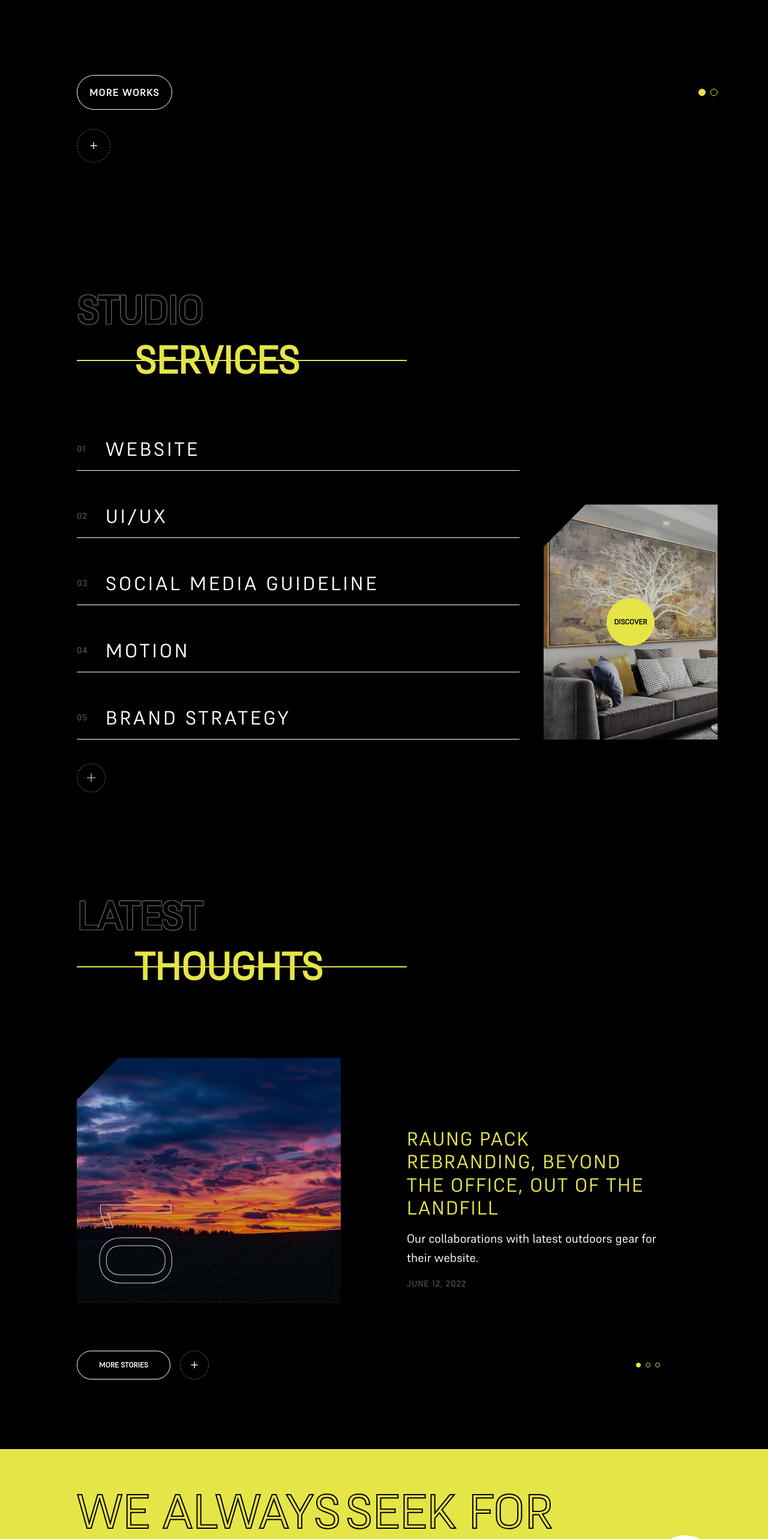
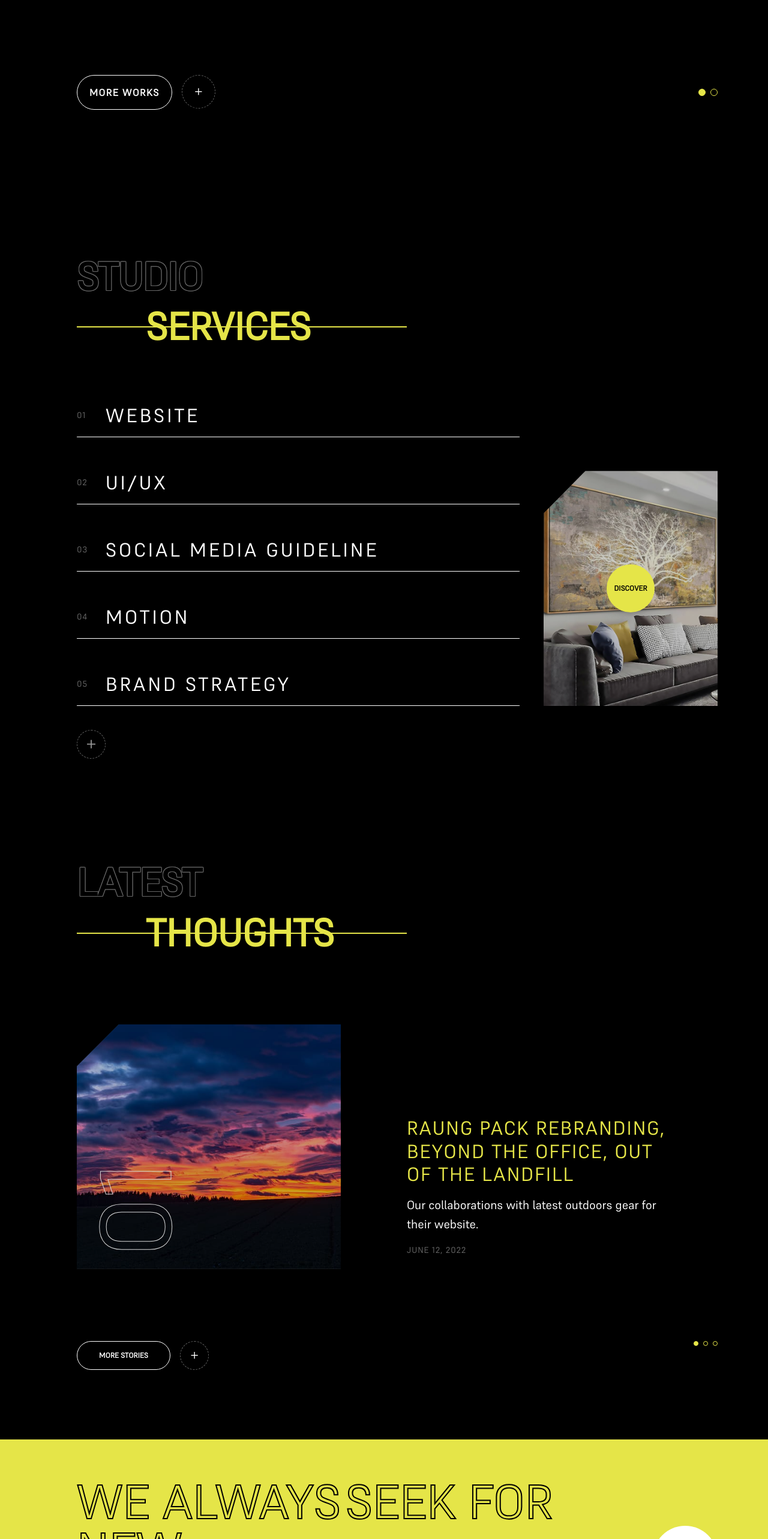
Before and after one commit to mosikkaa/NextProject, a Next.js app in the folder my-app/: page / in a window 1280 px wide. Shown: the part 4800-7366 px from the top of the page at 60% size. Built offline with nearby package versions, Linux system fonts and the light colour scheme; a web font is replaced by a local one.

Commit message:
Refactoring

```diff
--- a/my-app/app/components/atoms/SectionTitle/SectionTitle.tsx
+++ b/my-app/app/components/atoms/SectionTitle/SectionTitle.tsx
@@ -9,12 +9,12 @@ interface SectionTitleProps {
 const SectionTitle: React.FC<SectionTitleProps> = ({ title, subtitle }) => {
   return (
     <motion.div initial={{ opacity: 0, y: 30 }} whileInView={{ opacity: 1, y: 0 }} viewport={{ once: true, amount: 0.2 }} transition={{ duration: 0.8, ease: "easeOut" }}  className="relative max-w-[550px]  w-full flex flex-col font-supreme leading-[1.1] md:leading-[1.6] overflow-hidden pt-22 pb-12 md:py-20">
-      <h2 className="[text-shadow:-1px_-1px_0_#666666,1px_-1px_0_#666666,-1px_1px_0_#666666,1px_1px_0_#666666,0_-1px_0_#666666,0_1px_0_#666666,-1px_0_0_#666666,1px_0_0_#666666] md:text-[64px] text-[56px] font-bold text-black uppercase">
+      <h2 className="[text-shadow:-1px_-1px_0_#666666,1px_-1px_0_#666666,-1px_1px_0_#666666,1px_1px_0_#666666,0_-1px_0_#666666,0_1px_0_#666666,-1px_0_0_#666666,1px_0_0_#666666] sm:text-[64px] text-[48px] font-bold text-black uppercase">
         {title}
       </h2>
       <div className="flex items-center relative z-10">
         <div className="w-full shrink-0 bg-[#e5e548] h-[2px] absolute z-10 " />
-        <span className="sm:text-[64px] text-[48px] font-bold leading-none mdml-[159px] ml-[96px] text-[#E5E548] uppercase whitespace-nowrap w-full">
+        <span className="sm:text-[64px] text-[48px] font-bold leading-none sm:ml-[115px] ml-[86px] text-[#E5E548] uppercase whitespace-nowrap w-full">
           {subtitle}
         </span>
       </div>
--- a/my-app/app/components/atoms/Solutions/Solutions.tsx
+++ b/my-app/app/components/atoms/Solutions/Solutions.tsx
@@ -2,7 +2,7 @@ import { motion } from "motion/react"
 
 const Solutions = () => {
     return (
-        <motion.div initial={{ opacity: 0, y: 30 }} whileInView={{ opacity: 1, y: 0 }} viewport={{ once: true, amount: 0.2 }} transition={{ duration: 0.8, ease: "easeOut" }}  className='tracking-wider [text-shadow:-1px_-1px_0_#666666,1px_-1px_0_#666666,-1px_1px_0_#666666,1px_1px_0_#666666,0_-1px_0_#666666,0_1px_0_#666666,-1px_0_0_#666666,1px_0_0_#666666] leading-[100%] font-bold text-[54px] lg:text-[88px]'>
+        <motion.div initial={{ opacity: 0, y: 30 }} whileInView={{ opacity: 1, y: 0 }} viewport={{ once: true, amount: 0.2 }} transition={{ duration: 0.8, ease: "easeOut" }}  className='tracking-wider [text-shadow:-1px_-1px_0_#666666,1px_-1px_0_#666666,-1px_1px_0_#666666,1px_1px_0_#666666,0_-1px_0_#666666,0_1px_0_#666666,-1px_0_0_#666666,1px_0_0_#666666] leading-[100%] font-bold text-[50px] lg:text-[88px]'>
             WE BUILD IMMERSIVE DESIGN
             <span className='text-shadow-none decoration-3 text-[#E5E548] [-webkit-text-stroke:0px]'>
                 <div className="flex sm:inline-flex  items-center max-w-[350px] sm:max-w-[350px] lg:max-w-[800px] lg:w-[580px] relative z-10">
--- a/my-app/app/components/molecules/Latest/Latest.tsx
+++ b/my-app/app/components/molecules/Latest/Latest.tsx
@@ -1,4 +1,4 @@
-import { useState, useEffect } from "react";
+import {useState, useEffect, useRef} from "react";
 import Image from "next/image";
 import { motion, AnimatePresence } from "motion/react";
 import SectionTitle from "../../atoms/SectionTitle/SectionTitle";
@@ -109,7 +109,7 @@ const Latest = ({ sectionRef }: SectionProps) => {
     >
       <SectionTitle title="LATEST" subtitle="THOUGHTS" />
 
-      <div className="pr-[9%] w-full">
+      <div className="pr-[9%] sm:pr-0 w-full">
         <AnimatePresence mode="wait">
           {!showAll ? (
             <motion.div
@@ -183,7 +183,7 @@ const Latest = ({ sectionRef }: SectionProps) => {
                     animate={{ opacity: 1, x: 0 }}
                     exit={{ opacity: 0, x: -30 }}
                     transition={{ duration: 0.5, ease: "easeOut" }}
-                    className="flex flex-col gap-4 max-w-[621px] pb-5"
+                    className="flex flex-col gap-4 max-w-[621px] pb-5 pr-[7%]"
                   >
                     <h3 className="text-[24px] lg:text-[32px] font-medium tracking-[2px] leading-[120%] text-[#E5E548] uppercase">
                       {currentStory.title}
@@ -274,7 +274,7 @@ const Latest = ({ sectionRef }: SectionProps) => {
           transition={{ duration: 0.8, ease: "easeOut" }}
           className="flex justify-between items-center pb-0 md:pb-[116px] w-full max-w-[1210px] gap-4"
         >
-          <div className="flex items-center gap-4 w-full md:w-auto">
+          <div className="flex items-start gap-4 pt-10 w-full md:w-auto">
             <LatestBtn
               onClick={() => setShowAll(!showAll)}
               text={showAll ? "LESS STORIES" : "MORE STORIES"}
--- a/my-app/app/components/molecules/LatestProjects/LatestProjects.tsx
+++ b/my-app/app/components/molecules/LatestProjects/LatestProjects.tsx
@@ -11,14 +11,14 @@ import hikingGears from "../../../../public/hikingGears.jpg";
 import outdoor from "../../../../public/outdoor.jpg";
 import hikingGears2 from "../../../../public/hikingGears2.jpg";
 import outdoor2 from "../../../../public/outdoor2.jpg";
-import { useEffect, useState } from "react";
+import {useEffect, useRef, useState} from "react";
 import { SectionProps } from "@/app/types/types";
 import AddWork from "../../atoms/AddWork/AddWork";
 
 const LatestProjects = ({ sectionRef }: SectionProps) => {
-  const [showMore, setShowMore] = useState(false);
-  const [page, setPage] = useState(0);
-  const [addWorkOpen, setAddWorkOpen] = useState(false)
+  const [showMore, setShowMore] = useState<boolean>(false);
+  const [page, setPage] = useState<number>(0);
+  const [addWorkOpen, setAddWorkOpen] = useState<boolean>(false)
 
   const projectsPerPage: number = 4;
 
@@ -98,8 +98,29 @@ const LatestProjects = ({ sectionRef }: SectionProps) => {
     };
   }, []);
 
+  const topList = useRef<HTMLDivElement | null>(null);
+  const prevShowMore = useRef<boolean>(showMore);
+  useEffect(() => {
+      if (prevShowMore.current && !showMore && topList.current) {
+          topList.current.scrollIntoView({ behavior: 'smooth', block: 'start' });
+      }
+      prevShowMore.current = showMore;
+
+      }, [showMore,page]);
+
+  const handlePageChange = (newPage: number) => {
+      setPage(newPage);
+      if (topList.current) {
+          setTimeout(() => {
+              topList.current?.scrollIntoView({
+                  behavior: 'smooth',
+                  block: 'start'
+              });}, 10);
+      }
+  };
+
   const paginatedProjects = projects.slice(page * projectsPerPage, (page + 1) * projectsPerPage);
-  const totalPages = Math.ceil(projects.length / projectsPerPage);
+  const totalPages:number = Math.ceil(projects.length / projectsPerPage);
 
   const handleAddProject = (project: any) => {
     const newProjects = [...projects, project];
@@ -114,20 +135,22 @@ const LatestProjects = ({ sectionRef }: SectionProps) => {
         <Button buttonText="READ MORE" />
       </div>
 
-      <div ref={sectionRef} className="w-full  ">
+      <div ref={sectionRef}  className="w-full  ">
         <motion.div initial={{ opacity: 0, y: 30 }} whileInView={{ opacity: 1, y: 0 }} viewport={{ once: true, amount: 0.2 }} transition={{ duration: 0.8, ease: "easeOut" }} className="relative max-w-106.25  w-full flex flex-col font-supreme leading-[1.1] md:leading-[1.6] overflow-hidden mb-30.25">
-          <h2 className="[text-shadow:-1px_-1px_0_#666666,1px_-1px_0_#666666,-1px_1px_0_#666666,1px_1px_0_#666666,0_-1px_0_#666666,0_1px_0_#666666,-1px_0_0_#666666,1px_0_0_#666666]  sm:text-[64px] text-[50px] font-bold text-black uppercase">
+          <h2 className="[text-shadow:-1px_-1px_0_#666666,1px_-1px_0_#666666,-1px_1px_0_#666666,1px_1px_0_#666666,0_-1px_0_#666666,0_1px_0_#666666,-1px_0_0_#666666,1px_0_0_#666666]  sm:text-[64px] text-[48px] font-bold text-black uppercase">
             Latest
           </h2>
-          <div className="flex items-center relative z-10">
+          <div className=" flex items-center relative z-10">
             <div className="w-full shrink-0 bg-[#e5e548] h-0.5 absolute z-10 " />
-            <span className="sm:text-[64px] text-[48px] font-bold leading-none mdml-[159px] ml-21.25 sm:ml-27 text-[#E5E548] uppercase whitespace-nowrap w-full">
+            <span className="sm:text-[64px] text-[48px] font-bold leading-none mdml-[159px] ml-[81px] sm:ml-27 text-[#E5E548] uppercase whitespace-nowrap w-full">
               Projects
             </span>
           </div>
         </motion.div>
 
-        <div className="mb-10 xl:hidden flex gap-6 overflow-x-auto [&::-webkit-scrollbar]:h-1.5 [&::-webkit-scrollbar-track]:bg-zinc-900 [&::-webkit-scrollbar-thumb]:bg-white">
+          <div ref={topList}></div>
+
+        <div className="mb-10  xl:hidden flex gap-6 overflow-x-auto [&::-webkit-scrollbar]:h-1.5 [&::-webkit-scrollbar-track]:bg-zinc-900 [&::-webkit-scrollbar-thumb]:bg-white">
           {projects.map((p, i) => (<ProjectCard key={i} {...p} />))}
         </div>
 
@@ -153,14 +176,23 @@ const LatestProjects = ({ sectionRef }: SectionProps) => {
             viewport={{ once: true, amount: 0.2 }}
             transition={{ duration: 0.8, ease: "easeOut" }}
             className="flex mb-8 w-full items-center justify-between">
-            <div className="flex gap-7.5 items-center">
-              <Button buttonText={showMore ? "SHOW LESS" : "MORE WORKS"} onClick={() => setShowMore(!showMore)} />
-            </div>
+              <div className='flex gap-4'>
+                  <div className="flex gap-7.5 items-center">
+                    <Button buttonText={showMore ? "SHOW LESS" : "MORE WORKS"} onClick={() => setShowMore(!showMore)} />
+                  </div>
+                  <motion.div
+                      initial={{ opacity: 0, y: 30 }}
+                      whileInView={{ opacity: 1, y: 0 }}
+                      viewport={{ once: true, amount: 0.2 }}
+                      transition={{ duration: 0.8, ease: "easeOut" }}>
+                      <motion.button onClick={() => setAddWorkOpen(true)} whileHover={{ scale: 1.1 }} whileTap={{ scale: 0.9 }} className="w-14 h-14 rounded-full border border-dashed border-white/40 cursor-pointer text-white flex items-center justify-center text-2xl font-light hover:border-[#E5E548] hover:text-[#E5E548] transition-colors">+</motion.button>
+                  </motion.div>
+              </div>
 
             {!showMore && (
               <div className="flex items-center gap-2">
                 {Array.from({ length: totalPages }, (_, p) => (
-                  <button key={p} onClick={() => setPage(p)} className={`cursor-pointer w-3 h-3 rounded-full border transition-all duration-300 ${page === p ? "bg-[#E5E548] border-[#E5E548]" : "border-[#E5E548]"}`} />))}
+                  <button key={p} onClick={() => handlePageChange(p)} className={`cursor-pointer w-3 h-3 rounded-full border transition-all duration-300 ${page === p ? "bg-[#E5E548] border-[#E5E548]" : "border-[#E5E548]"}`} />))}
               </div>
             )}
           </motion.div>
@@ -169,7 +201,8 @@ const LatestProjects = ({ sectionRef }: SectionProps) => {
           initial={{ opacity: 0, y: 30 }}
           whileInView={{ opacity: 1, y: 0 }}
           viewport={{ once: true, amount: 0.2 }}
-          transition={{ duration: 0.8, ease: "easeOut" }}>
+          transition={{ duration: 0.8, ease: "easeOut" }}
+          className='xl:hidden'>
           <motion.button
             onClick={() => setAddWorkOpen(true)}
             whileHover={{ scale: 1.1 }}
```
